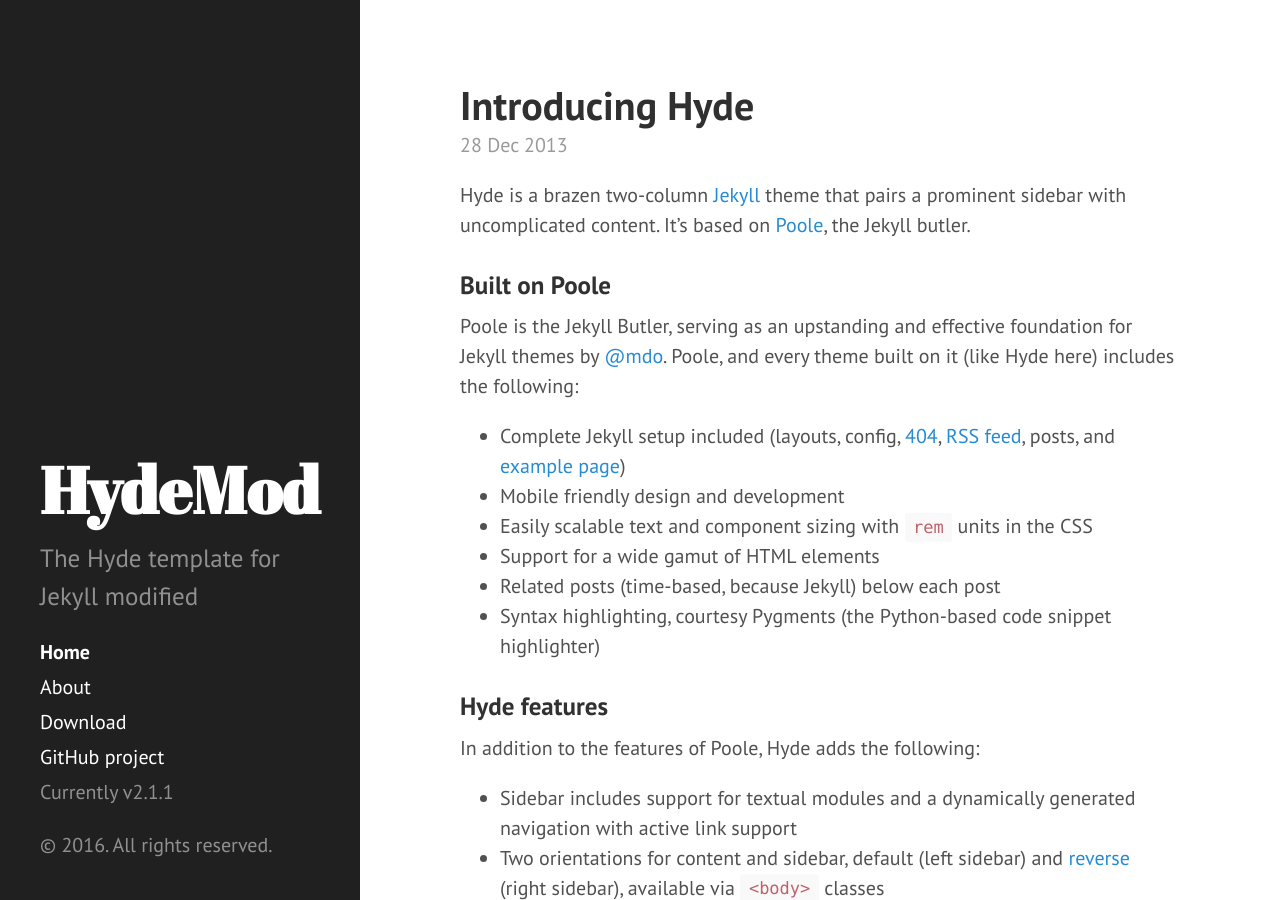
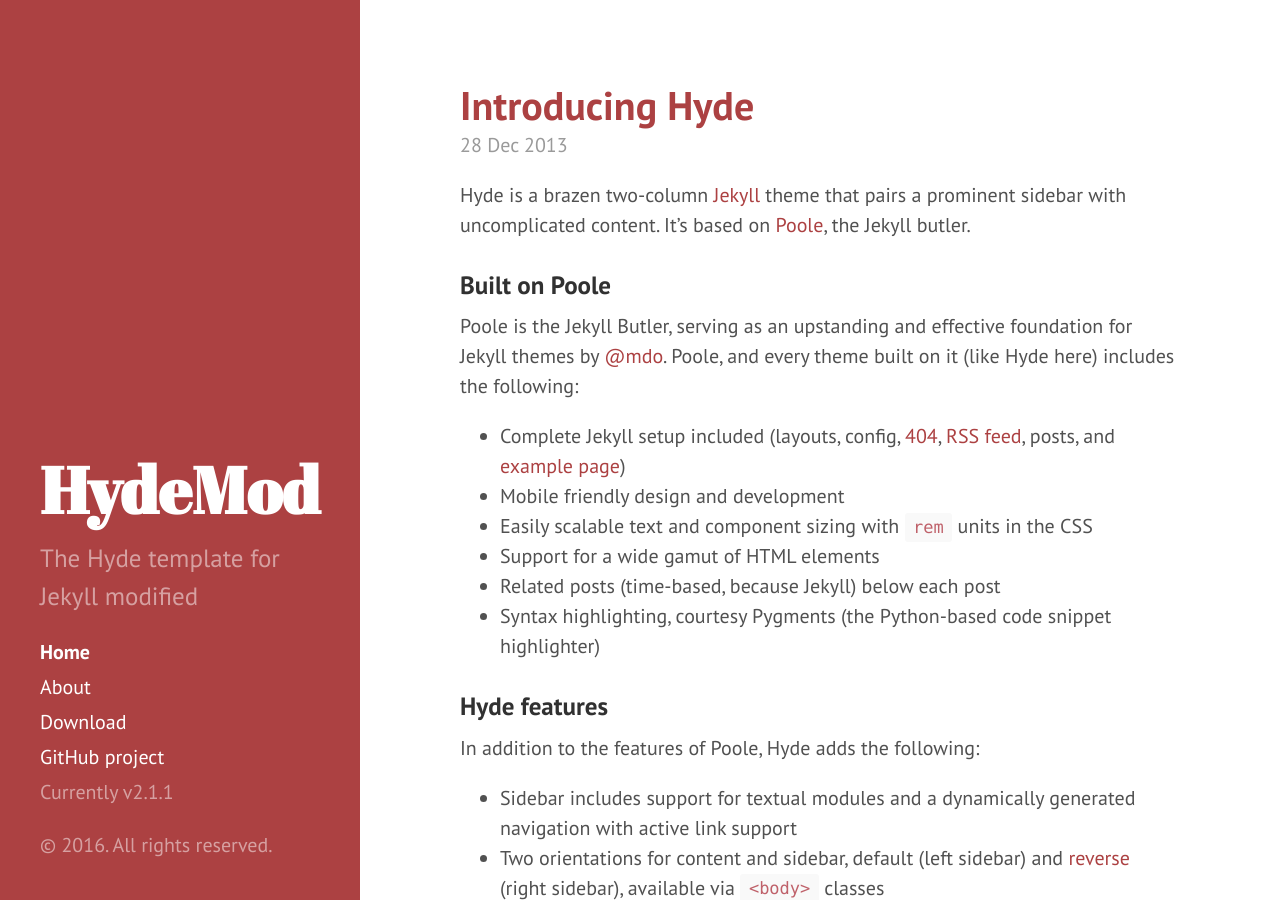
Before and after one commit to tommivitali/tommivitali.github.io, a Jekyll site: the page built from index.html, in a window 1280 px wide and 900 px high. Built offline with Jekyll 4.4.1, drawn with Linux system fonts in a browser that asks for light colours; Markdown is read by kramdown in place of the engine named in the settings; the list of posts is cut into pages by our own code.

Commit message:
Cambiato colore

```diff
--- a/_layouts/default.html
+++ b/_layouts/default.html
@@ -1,9 +1,9 @@
 <!DOCTYPE html>
-<html lang="en-us">
+<html lang="it-it">
 
   {% include head.html %}
 
-  <body>
+  <body class="theme-base-08">
 
     {% include sidebar.html %}
 
```
